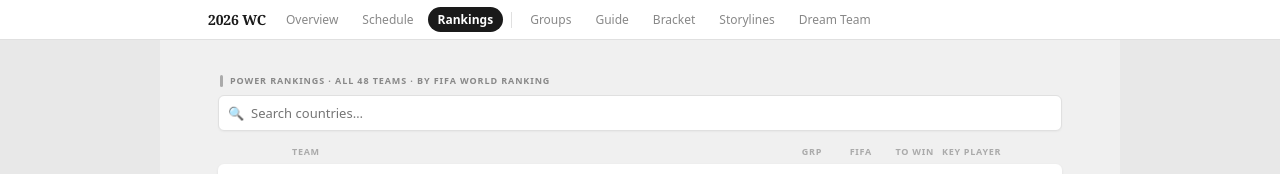
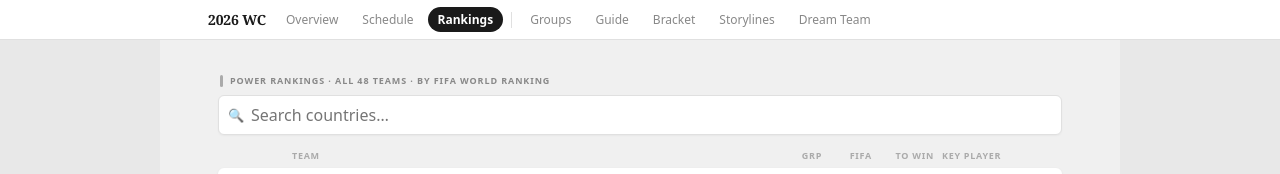
Before and after one commit to bdavey619/world-cup-guide, a React (Vite) app: page /#overview in a window 1280 px wide. Both pictures are taken after a click on the button "Rankings". Shown: the top 174 px of the page. Built offline with nearby package versions, Linux system fonts and the light colour scheme.

Commit message:
Fix search inputs: set font-size 16px to prevent iOS auto-zoom
Safari zooms in on inputs with font-size < 16px. Both search bars
(Rankings and Guide) now use 16px to suppress that behavior.

Co-Authored-By: Claude Sonnet 4.6 <noreply@anthropic.com>

```diff
--- a/src/App.jsx
+++ b/src/App.jsx
@@ -289,7 +289,7 @@ export default function App() {
                   width: '100%', boxSizing: 'border-box',
                   padding: '7px 28px 7px 32px',
                   borderRadius: 6, border: '1px solid var(--gray-200)',
-                  background: 'white', fontFamily: 'inherit', fontSize: 13,
+                  background: 'white', fontFamily: 'inherit', fontSize: 16,
                   color: 'var(--gray-900)', outline: 'none',
                   boxShadow: '0 1px 2px rgba(0,0,0,0.04)',
                 }}
--- a/src/components/Rankings.jsx
+++ b/src/components/Rankings.jsx
@@ -57,7 +57,7 @@ export default function Rankings({ teams, onSelectTeam }) {
               border: '1px solid var(--gray-200)',
               background: 'white',
               fontFamily: 'var(--font-sans)',
-              fontSize: 13,
+              fontSize: 16,
               color: 'var(--gray-900)',
               outline: 'none',
               boxShadow: '0 1px 2px rgba(0,0,0,0.04)',
```
